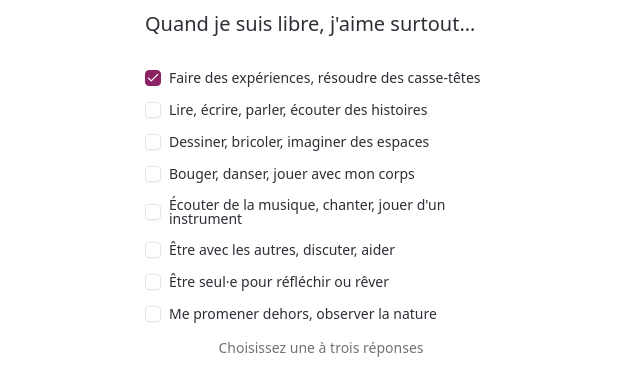
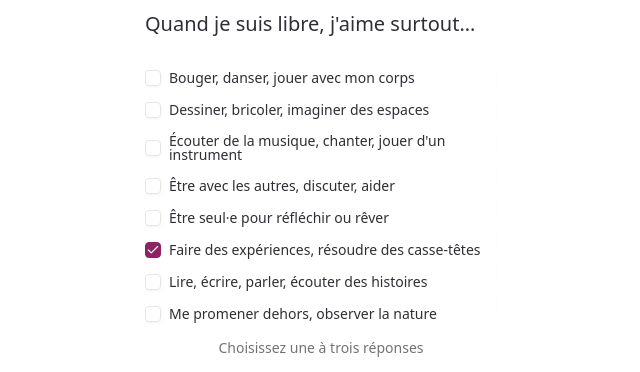
Before and after one commit to PierreJeanjacquot/8-intelligences, a Next.js app: page /questionnaire in a window 1280 px wide. Shown: the part 144-516 px from the top of the page, without its empty margins (319-959 px from the left). Built offline with nearby package versions, Linux system fonts and the light colour scheme.

Commit message:
feat: presents answers alphabetically (shuffles answer code)

```diff
--- a/src/app/questionnaire/page.tsx
+++ b/src/app/questionnaire/page.tsx
@@ -33,6 +33,10 @@ function QuestionCard({
   hasError?: boolean;
 }) {
   const rootId = `opt-${id}`;
+  const collator = new Intl.Collator("fr", { sensitivity: "base" });
+  const alphaSortedOptions = options.sort((a, b) =>
+    collator.compare(a.answer, b.answer)
+  );
   return (
     <div className="flex m-auto basis-full">
       <div className="items-center justify-center">
@@ -40,7 +44,9 @@ function QuestionCard({
           <h2 className="mb-8 text-xl">{question}</h2>
         </div>
         <div>
-          {options.map((option, index) => (
+          {alphaSortedOptions
+            .sort((a, b) => collator.compare(a.answer, b.answer))
+            .map((option, index) => (
               <div key={index} className="flex items-center space-x-2 mb-4">
                 <Checkbox
                   value={option.code}
```
Lines whose indentation alone changed are shown as unchanged.
